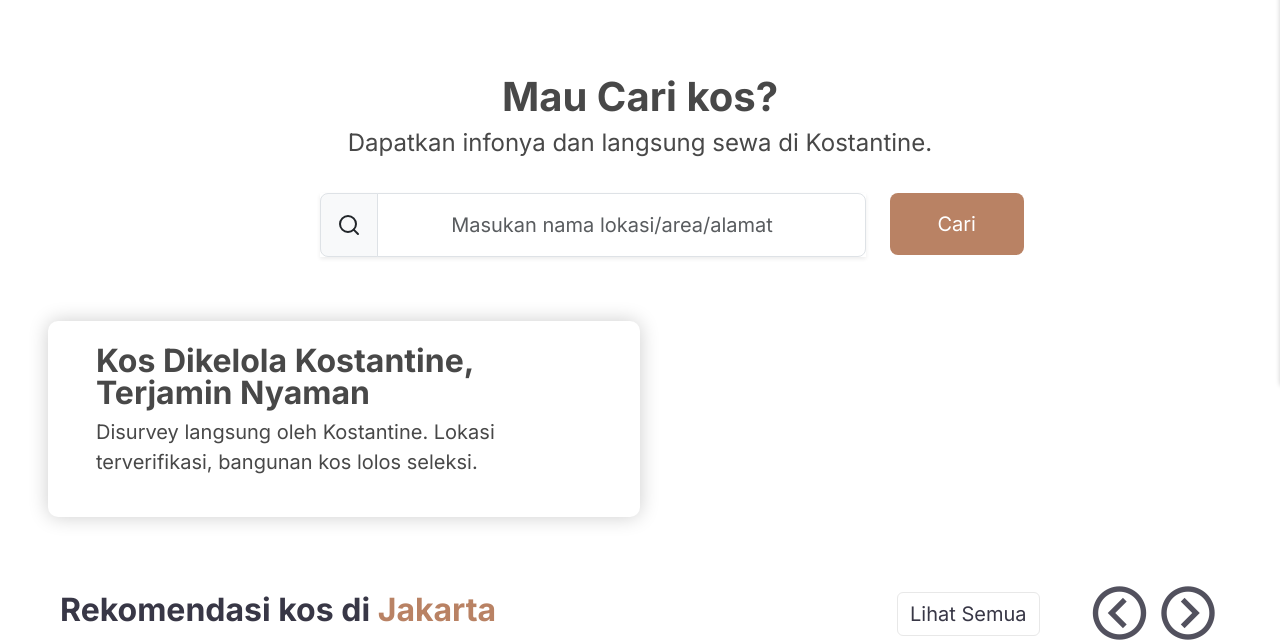
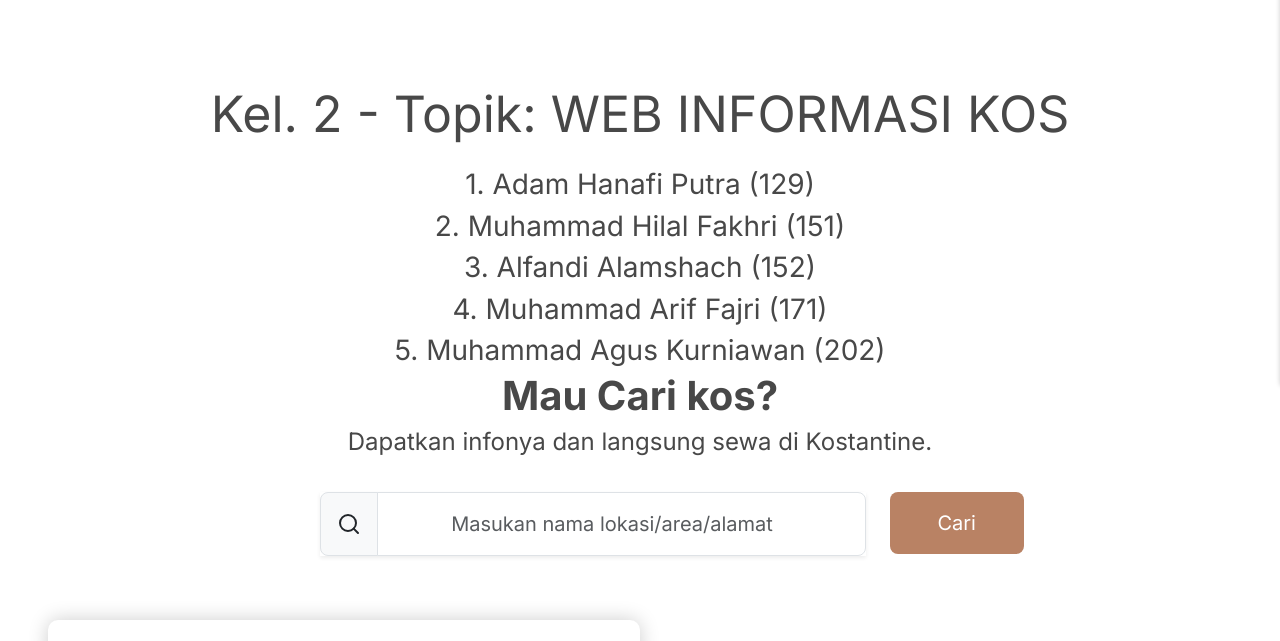
Before and after one commit to MuhamadHilalFakhri/PROJEK-PDW, a plain HTML site: page index.html in a window 1280 px wide. Shown: the part 115-756 px from the top of the page. Drawn offline with nearby package versions, Linux system fonts and the light colour scheme; a web font is replaced by a local one.

Commit message:
tambah nama kelompok

```diff
--- a/assets/css/style.css
+++ b/assets/css/style.css
@@ -387,6 +387,9 @@ a {
     color: var(--primary);
 }
 
+.info{
+    font-size: 50px;
+}
 
 .pengajuan-kos-konten .minus-btn, .pengajuan-kos-konten .plus-btn{
     background-color: #E8E8E8;
--- a/index.html
+++ b/index.html
@@ -66,6 +66,12 @@
   <section class="container container-hero mb-3" id="home">
     <div class="row text-center justify-content-center">
       <div class="col content">
+        <p class="info">Kel. 2 - Topik: WEB INFORMASI KOS</p>
+        <h3> 1. Adam Hanafi Putra (129) </h3>
+        <h3> 2. Muhammad Hilal Fakhri (151) </h3>
+        <h3>3. Alfandi Alamshach (152) </h3>
+        <h3>4. Muhammad Arif Fajri (171) </h3>
+        <h3>5. Muhammad Agus Kurniawan (202) </h3>
         <h1 class="bold">Mau Cari kos?</h1>
         <p class="fs-4">Dapatkan infonya dan langsung sewa di Kostantine.</p>
       </div>
```
